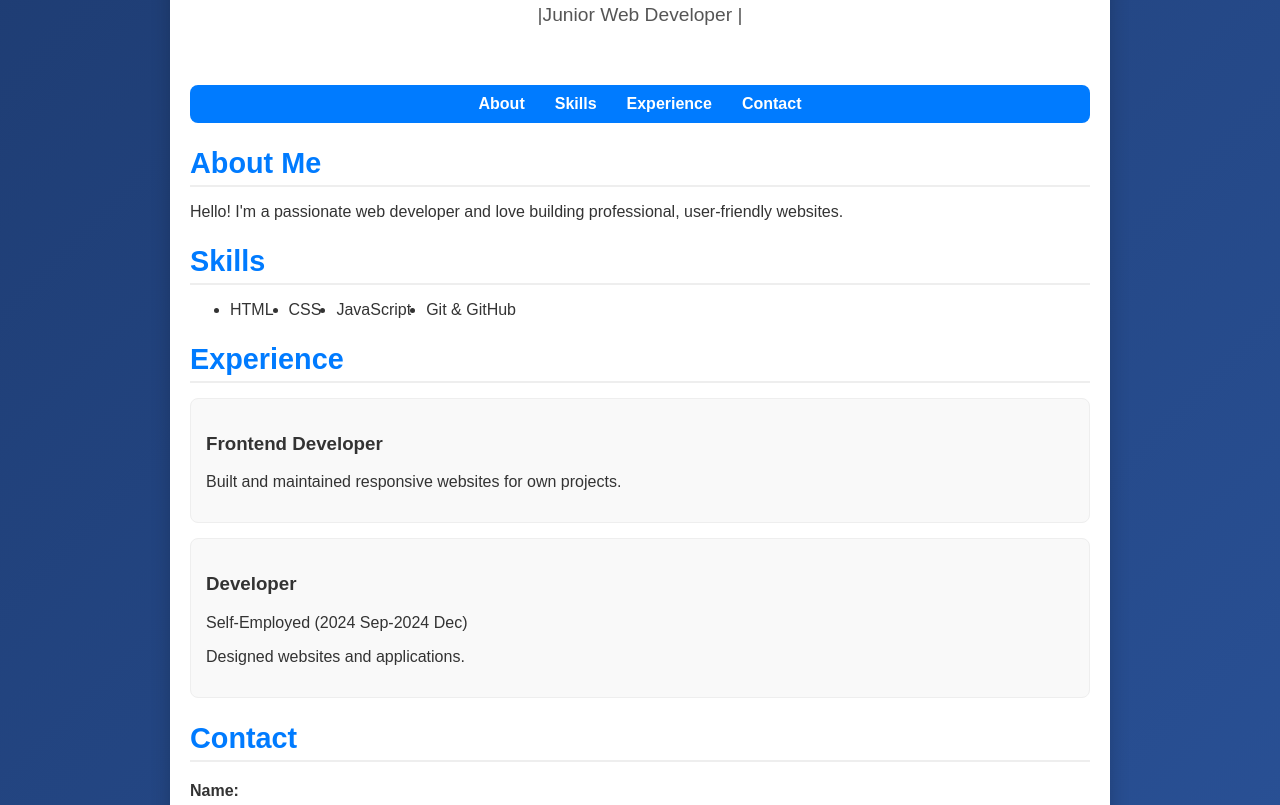
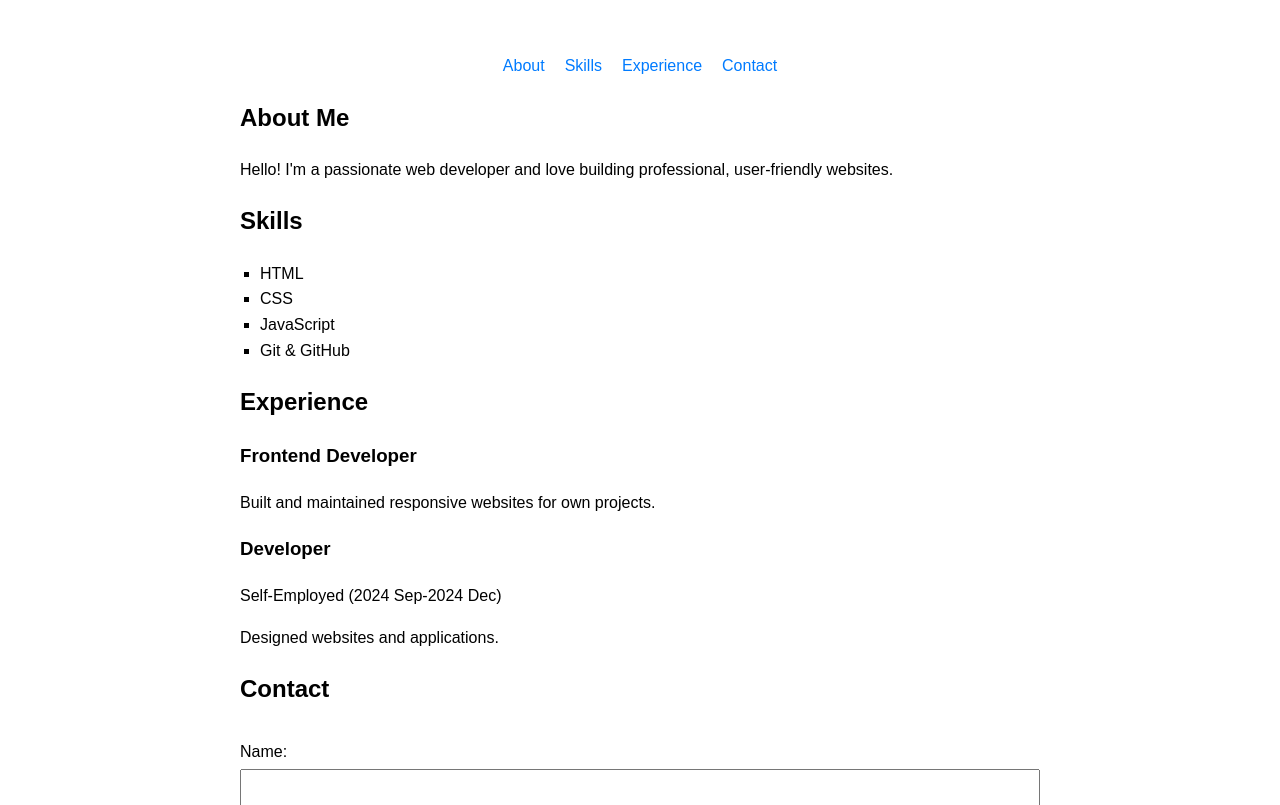
Before and after one commit to devbysaad/Resume, a plain HTML site: page index.html in a window 1280 px wide. Shown: the part 167-972 px from the top of the page. Drawn offline with Linux system fonts and the light colour scheme.

Commit message:
This my offical resuma

```diff
--- a/styles.css
+++ b/styles.css
@@ -1,33 +1,19 @@
 body {
+  font-family: Arial, sans-serif;
   margin: 0;
   padding: 0;
-  font-family: 'Poppins', sans-serif;
-  color: #333;
-  background: linear-gradient(135deg, #1e3c72, #2a5298);
-  min-height: 100vh;
+  line-height: 1.6;
 }
 
 .container {
-  max-width: 900px;
-  margin: 20px auto;
+  max-width: 800px;
+  margin: 0 auto;
   padding: 20px;
-  background: #fff;
-  box-shadow: 0 8px 20px rgba(0, 0, 0, 0.2);
-  border-radius: 12px;
-  overflow: hidden;
 }
 
-/* Header */
 header {
   text-align: center;
-  padding: 40px 0;
-  animation: fadeInDown 1s;
-}
-
-header h1 {
-  font-size: 2.5em;
-  color: #007BFF;
-  margin-bottom: 10px;
+  padding: 20px 0;
 }
 
 .subtitle {
@@ -35,74 +21,35 @@ header h1 {
   color: #555;
 }
 
-/* Navigation */
 nav ul {
   display: flex;
   justify-content: center;
   list-style: none;
-  padding: 10px 0;
-  margin: 0;
-  background: #007BFF;
-  border-radius: 8px;
+  padding: 0;
 }
 
 nav ul li {
-  margin: 0 15px;
+  margin: 0 10px;
 }
 
 nav ul li a {
   text-decoration: none;
-  color: white;
-  font-weight: bold;
-  transition: color 0.3s ease;
+  color: #007BFF;
 }
 
-nav ul li a:hover {
-  color: #ffdd40;
-}
-
-/* Sections */
 main section {
   margin: 20px 0;
-  animation: fadeInUp 1.2s;
-}
-
-main h2 {
-  font-size: 1.8em;
-  color: #007BFF;
-  margin-bottom: 10px;
-  border-bottom: 2px solid #eee;
-  padding-bottom: 5px;
 }
 
 .skills-list {
-  display: flex;
-  gap: 15px;
-  flex-wrap: wrap;
-}
-
-.skill-card {
-  padding: 15px 20px;
-  background: linear-gradient(145deg, #f1f1f1, #e0e0e0);
-  border-radius: 8px;
-  box-shadow: 4px 4px 8px rgba(0, 0, 0, 0.1), -4px -4px 8px #fff;
-  transition: transform 0.3s, box-shadow 0.3s;
-}
-
-.skill-card:hover {
-  transform: translateY(-5px);
-  box-shadow: 4px 4px 16px rgba(0, 0, 0, 0.2), -4px -4px 16px #fff;
+  list-style: square;
+  padding-left: 20px;
 }
 
 .experience-item {
   margin: 15px 0;
-  padding: 15px;
-  background-color: #f9f9f9;
-  border-radius: 8px;
-  border: 1px solid #eee;
 }
 
-/* Contact Form */
 form {
   display: flex;
   flex-direction: column;
@@ -110,46 +57,31 @@ form {
 
 form label {
   margin-top: 10px;
-  font-weight: bold;
 }
 
 form input, form textarea, form button {
   padding: 10px;
   margin-top: 5px;
-  border: 1px solid #ddd;
-  border-radius: 8px;
-  transition: all 0.3s;
-}
-
-form input:focus, form textarea:focus {
-  border-color: #007BFF;
-  box-shadow: 0 0 5px rgba(0, 123, 255, 0.5);
 }
 
 button {
   background-color: #007BFF;
   color: white;
   border: none;
-  font-weight: bold;
   cursor: pointer;
-  margin-top: 15px;
-  transition: background-color 0.3s ease;
 }
 
 button:hover {
   background-color: #0056b3;
 }
 
-/* Confirmation Message */
-#confirmation {
-  margin-top: 15px;
-  color: green;
-  font-weight: bold;
-  animation: fadeIn 1s;
+.hidden {
+  display: none;
 }
 
-.hidden {
-  display: none;
+#confirmation {
+  margin-top: 10px;
+  color: green;
 }
 
 /* Animations */
```
